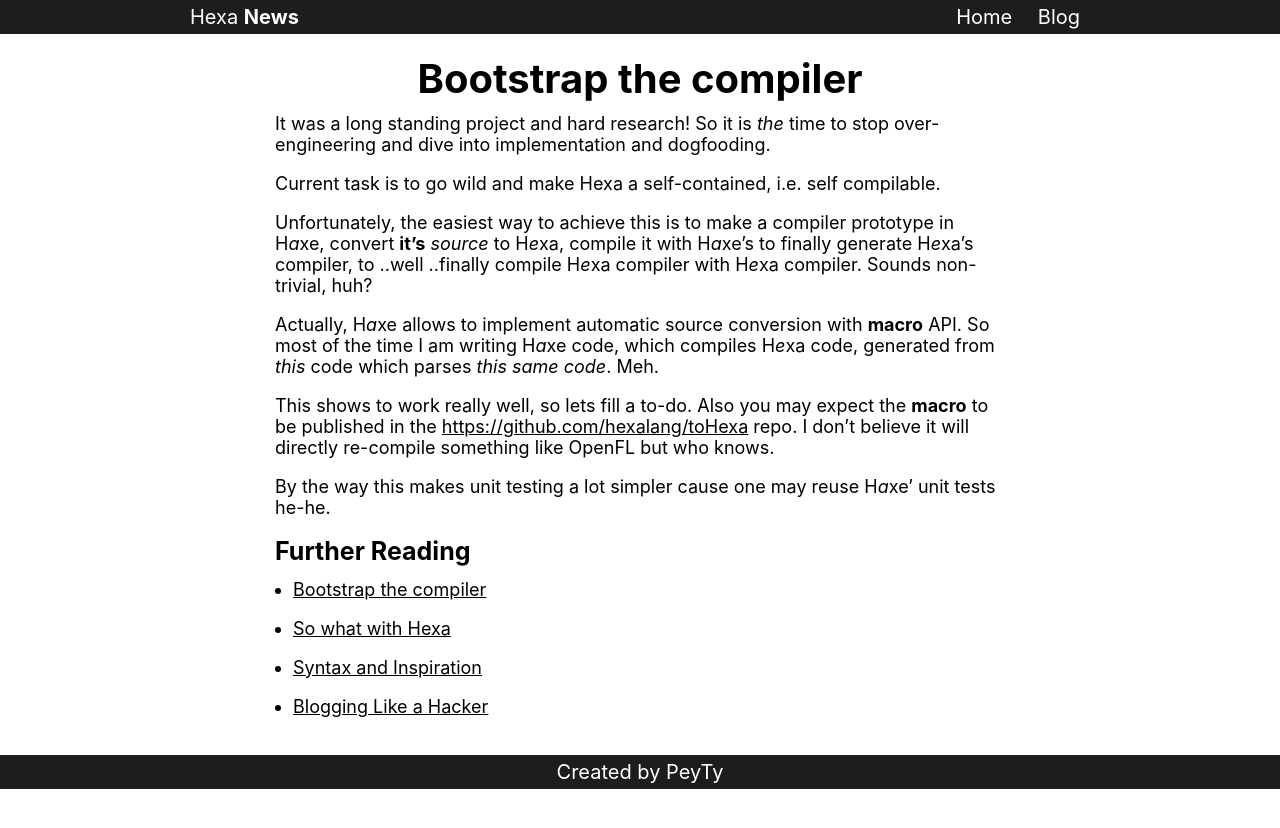
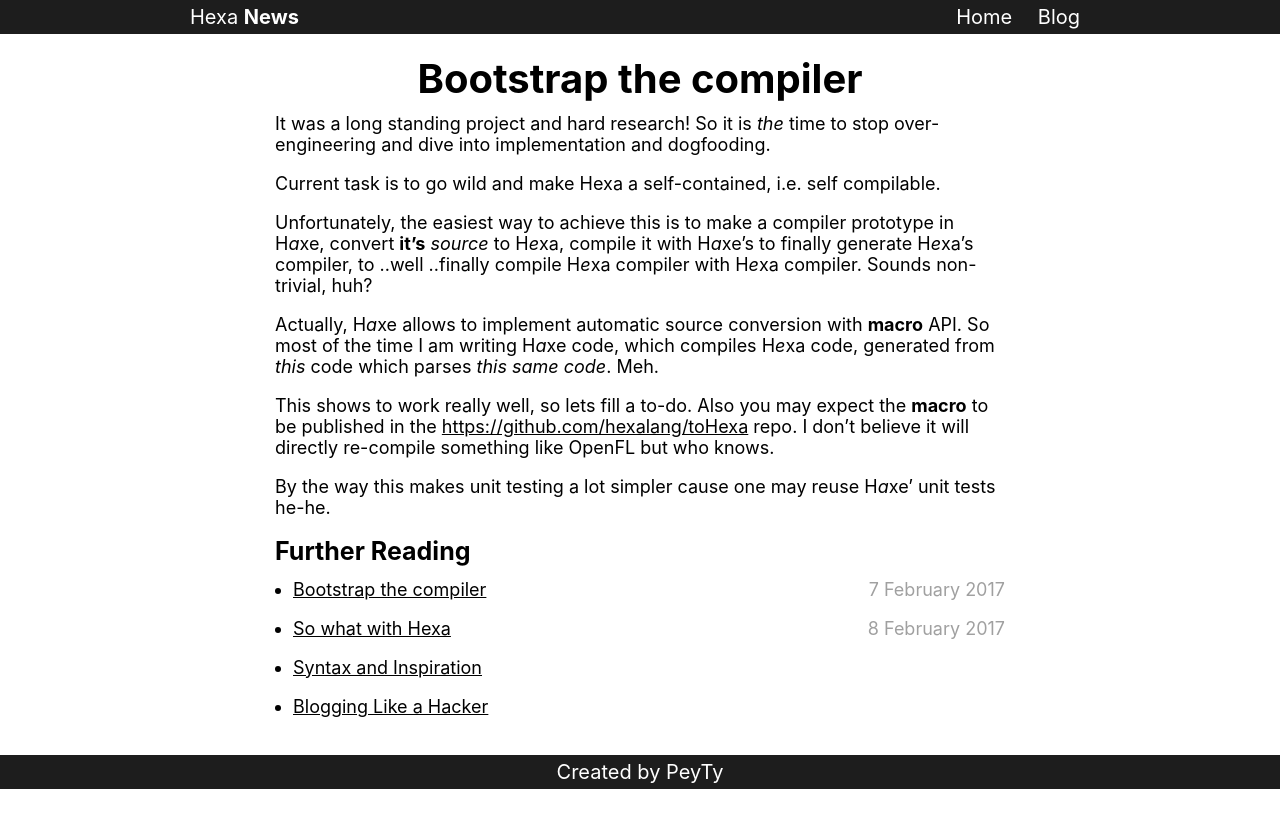
Before and after one commit to hexalang/hexalang.github.io, a Jekyll site: the page built from blog/Bootstrap-the-compiler.md, in a window 1280 px wide. Shown: the top 828 px of the page. Built offline with Jekyll 4.4.1, drawn with Linux system fonts in a browser that asks for light colours.

Commit message:
Output blog post dates

```diff
--- a/_includes/blog-style.html
+++ b/_includes/blog-style.html
@@ -24,6 +24,10 @@
         border-radius: 3px;
         padding: 0.05em 0.15em;
         margin: 0;
+    }
+
+    .date {
+        color: #a0a0a0;
     }
 
     h1,
--- a/_layouts/post.html
+++ b/_layouts/post.html
@@ -44,7 +44,9 @@
 				<ul>
 					{% for page in site.pages %} {% if page.url contains '/blog/Blog.html' %} {% elsif page.url contains 'blog/' %}
 					<li>
-						<a href="{{ page.url | absolute_url }}">{{ page.title }}</a>
+						<a href="{{ page.url | absolute_url }}">{{ page.title }}
+							<span class="date">{{ page.date | date: "%-d %B %Y" }}</span>
+						</a>
 					</li>
 					{% endif %} {% endfor %}
 				</ul>
--- a/blog/Bootstrap-the-compiler.md
+++ b/blog/Bootstrap-the-compiler.md
@@ -1,6 +1,7 @@
 ---
 layout: post
 title: Bootstrap the compiler
+date: 2017-02-07
 ---
 
 It was a long standing project and hard research! So it is *the* time to stop over-engineering and dive into implementation and dogfooding.
--- a/blog/So-what-with-Hexa.md
+++ b/blog/So-what-with-Hexa.md
@@ -1,6 +1,7 @@
 ---
 layout: post
 title: So what with Hexa
+date: 2017-02-08
 ---
 
 I am often asked: what is Hexa and how it differs than language-xyz?
```
